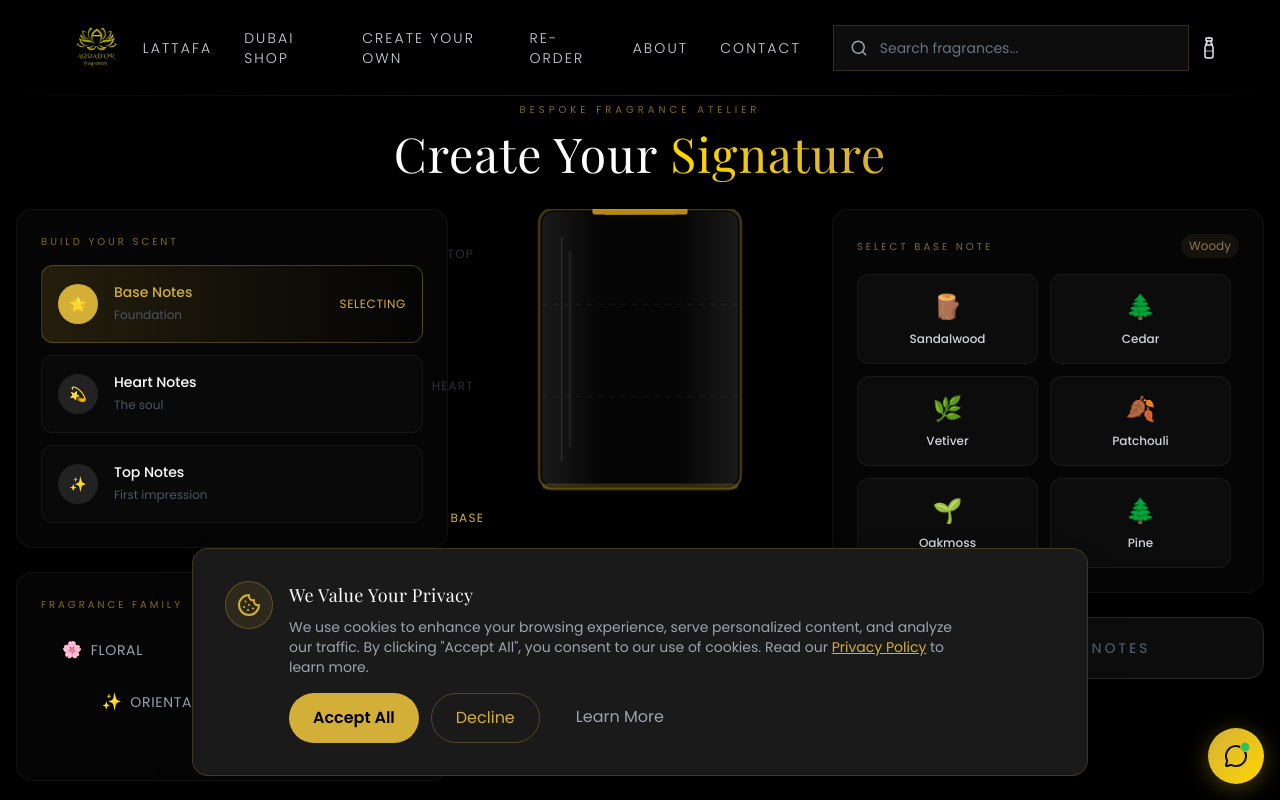
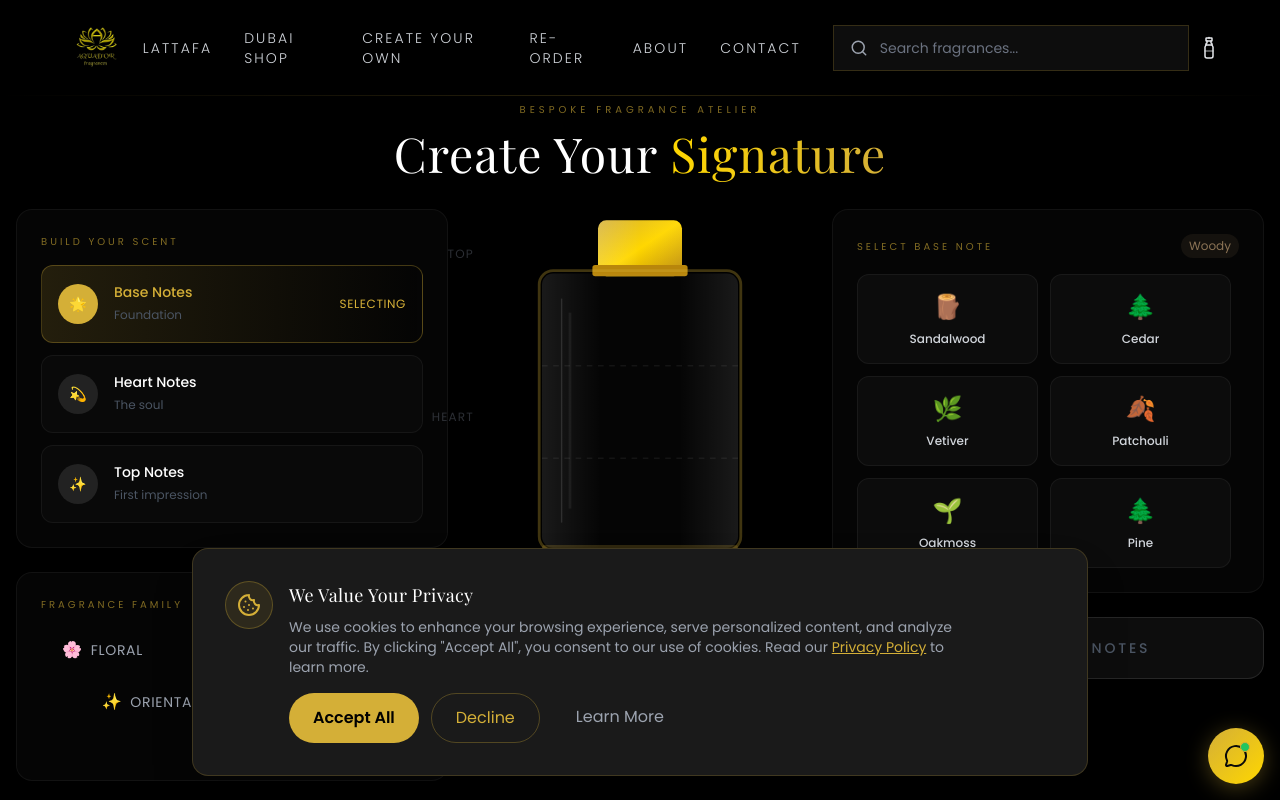
Before and after one commit to Moayadalqam/aquador, a Next.js app: page /create-perfume in a window 1280 px wide. Shown: the top 800 px of the page. Built offline with nearby package versions, Linux system fonts and the light colour scheme.

Commit message:
fix: Adjust bottle viewBox to show full cap

```diff
--- a/src/app/create-perfume/components/PerfumeBottle/index.tsx
+++ b/src/app/create-perfume/components/PerfumeBottle/index.tsx
@@ -79,9 +79,9 @@ export default function PerfumeBottle({ composition, activeLayer, className = ''
 
       {/* SVG Bottle */}
       <svg
-        viewBox="0 0 100 120"
+        viewBox="0 -22 100 142"
         className="w-full h-full"
-        style={{ maxWidth: '280px', maxHeight: '380px' }}
+        style={{ maxWidth: '280px', maxHeight: '420px' }}
       >
         <defs>
           {/* Glass gradient */}
```
